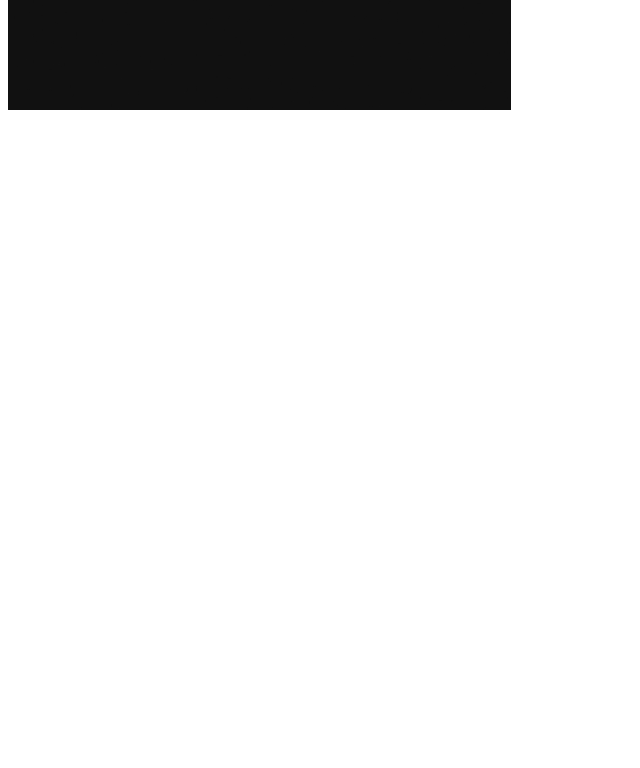
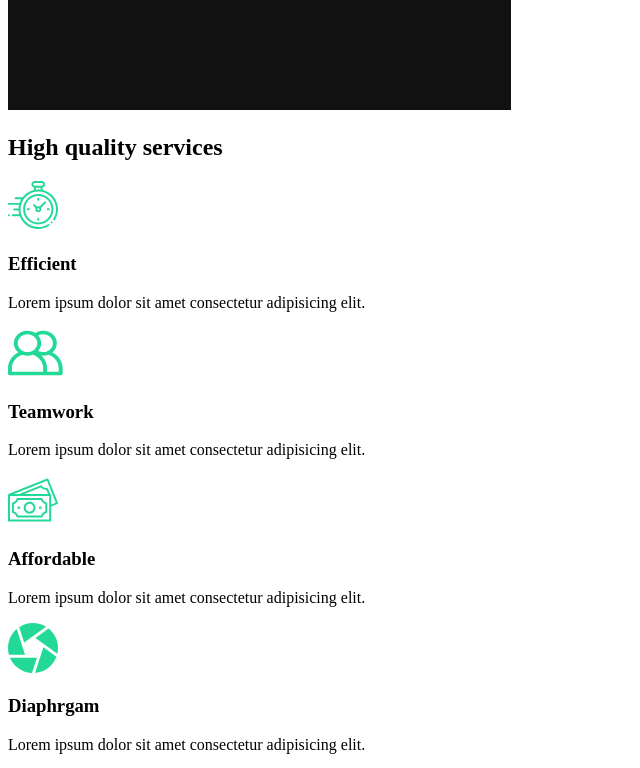
Before and after one commit to chingyanglin/film-web, a React (Create React App) app: page / in a window 1280 px wide. Shown: the part 860-1628 px from the top of the page, without its empty margins (0-640 px from the left). Before the commit the page ends 982 px from the top, so only its background shows below. Built offline with nearby package versions, Linux system fonts and the light colour scheme.

Commit message:
Service Section

```diff
--- a/src/Pages/AboutPage.js
+++ b/src/Pages/AboutPage.js
@@ -1,11 +1,13 @@
 import React from "react";
 // Page Components
 import IntroSection from "../components/IntroSection";
+import Services from "../components/Services";
 
 export default function AboutPage() {
   return (
     <div>
       <IntroSection />
+      <Services />
     </div>
   );
 }
--- /dev/null
+++ b/src/components/Services.js
@@ -0,0 +1,50 @@
+import React from "react";
+import clock from "../img/clock.svg";
+import diaphragm from "../img/diaphragm.svg";
+import money from "../img/money.svg";
+import teamwork from "../img/teamwork.svg";
+import home2 from "../img/home2.png";
+export default function Services() {
+  return (
+    <div className="services">
+      <div className="description">
+        <h2>
+          High <span>quality</span> services
+        </h2>
+        <div className="cards">
+          <div className="card">
+            <div className="icon">
+              <img src={clock} alt="clock" />
+              <h3>Efficient</h3>
+            </div>
+            <p>Lorem ipsum dolor sit amet consectetur adipisicing elit.</p>
+          </div>
+          <div className="card">
+            <div className="icon">
+              <img src={teamwork} alt="clock" />
+              <h3>Teamwork</h3>
+            </div>
+            <p>Lorem ipsum dolor sit amet consectetur adipisicing elit.</p>
+          </div>
+          <div className="card">
+            <div className="icon">
+              <img src={money} alt="clock" />
+              <h3>Affordable</h3>
+            </div>
+            <p>Lorem ipsum dolor sit amet consectetur adipisicing elit.</p>
+          </div>
+          <div className="card">
+            <div className="icon">
+              <img src={diaphragm} alt="clock" />
+              <h3>Diaphrgam</h3>
+            </div>
+            <p>Lorem ipsum dolor sit amet consectetur adipisicing elit.</p>
+          </div>
+        </div>
+      </div>
+      <div className="img">
+        <img src={home2} alt="home2" />
+      </div>
+    </div>
+  );
+}
```
